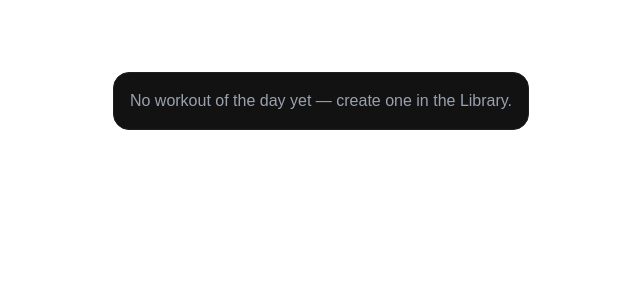
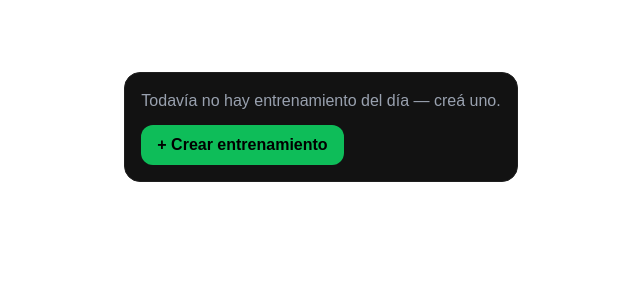
Before and after one commit to CamiloEscar/gymtimer-pro, a Next.js app: page /app in a window 1280 px wide. Shown: the top 300 px of the page, without its empty margins (319-959 px from the left). Built offline with nearby package versions, Linux system fonts and the light colour scheme.

Commit message:
feat: add create-workout CTA to empty WorkoutOfTheDay state and localize labels

```diff
--- a/src/components/dashboard/WorkoutOfTheDay.tsx
+++ b/src/components/dashboard/WorkoutOfTheDay.tsx
@@ -12,18 +12,21 @@ interface WorkoutOfTheDayProps {
 export function WorkoutOfTheDay({ workout }: WorkoutOfTheDayProps) {
   if (!workout) {
     return (
-      <Card>
-        <p className="text-gray-400">No workout of the day yet — create one in the Library.</p>
+      <Card className="space-y-3">
+        <p className="text-gray-400">Todavía no hay entrenamiento del día — creá uno.</p>
+        <Link href="/app/workouts/new">
+          <Button size="md">+ Crear entrenamiento</Button>
+        </Link>
       </Card>
     );
   }
 
   return (
     <Card className="space-y-2">
-      <p className="text-sm uppercase text-brand-500 tracking-wide">Workout of the day</p>
+      <p className="text-sm uppercase text-brand-500 tracking-wide">Entrenamiento del día</p>
       <p className="text-2xl font-bold text-white">{workout.name}</p>
       <Link href={`/app/workouts/${workout.id}/run`}>
-        <Button size="lg">Start</Button>
+        <Button size="lg">Iniciar</Button>
       </Link>
     </Card>
   );
```
